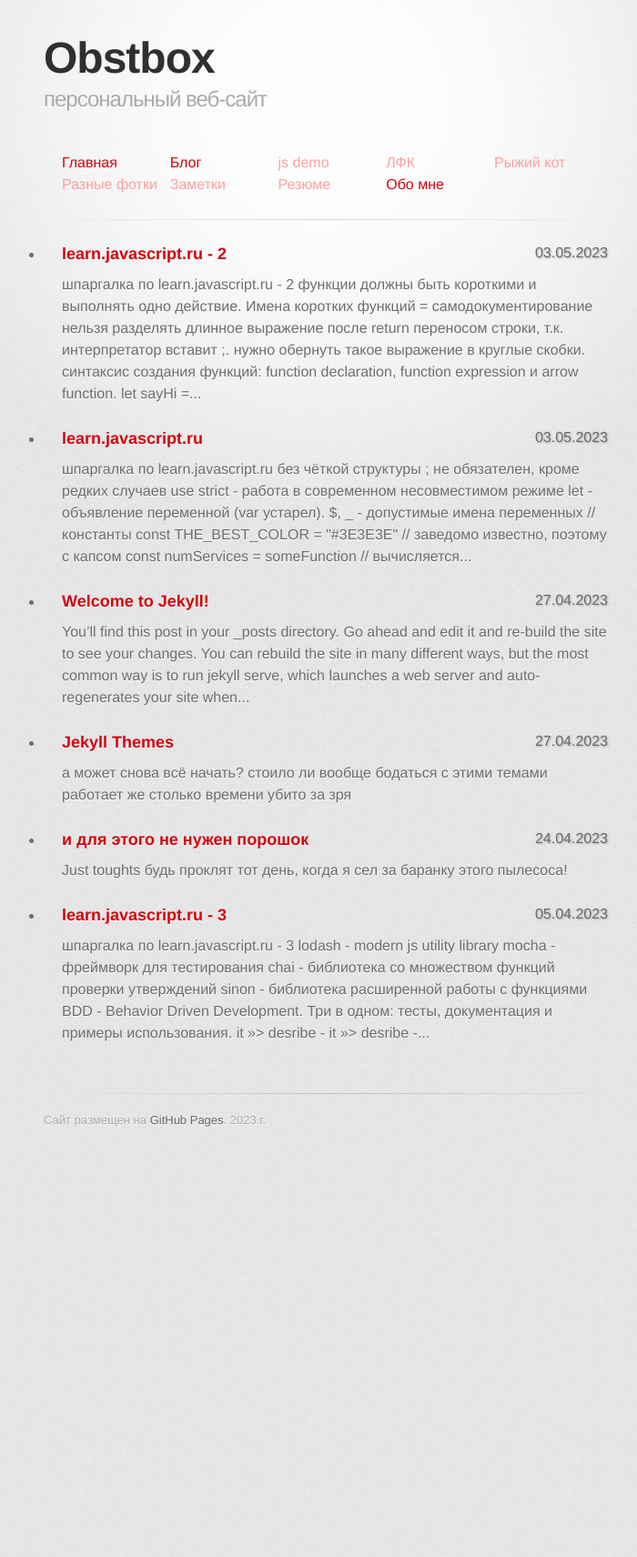
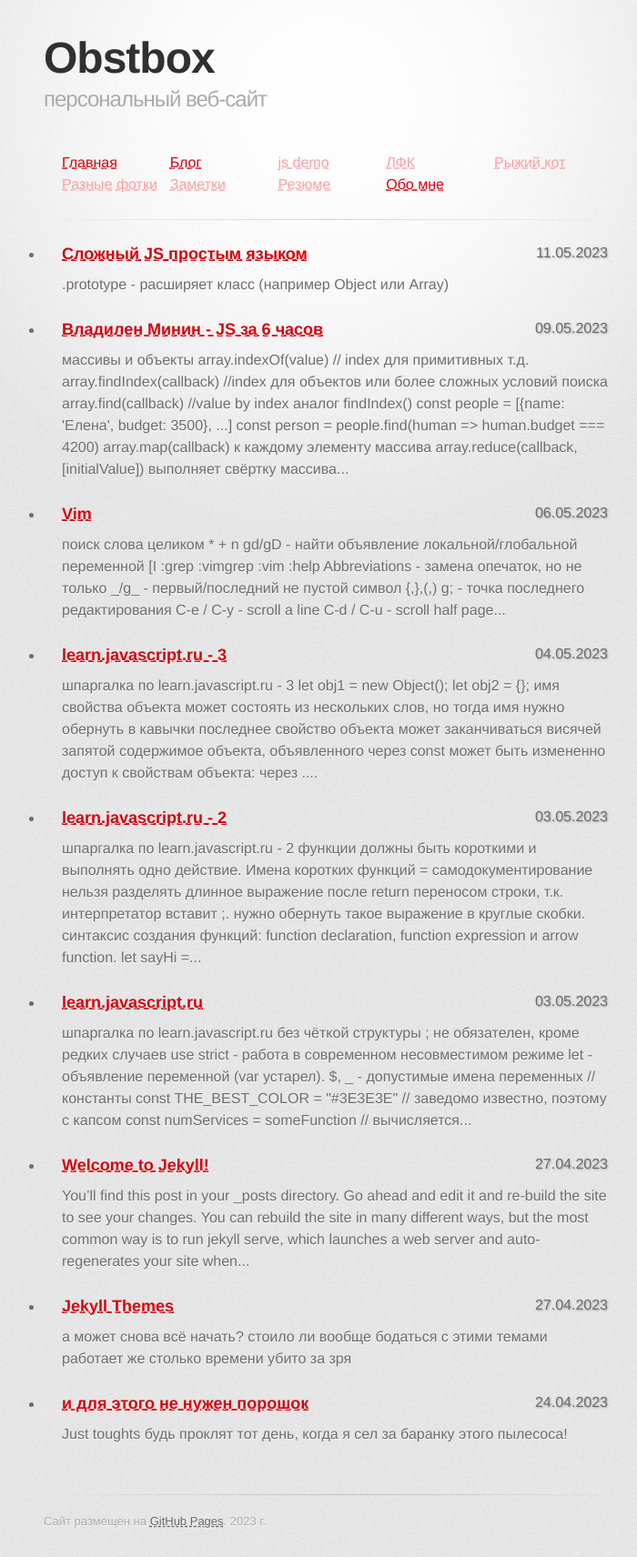
Before and after one commit to Obstbox/jekyll-heavy-duty, a Jekyll site: the page built from docs/blog.md, in a window 1280 px wide. Shown: the whole page at 91% size, without its empty margins (282-982 px from the left). Built offline with Jekyll 4.4.1, drawn with Linux system fonts in a browser that asks for light colours; some web fonts are replaced; before the commit the page ends 1271 px from its top, so only the background shows below that.

Commit message:
random posts, unfinished

````diff
--- a/docs/_posts/2023-04-05-learn-javascript-ru-3.md
+++ /dev/null
@@ -1,15 +0,0 @@
----
-layout: post
-title: learn.javascript.ru - 3
----
-
-### шпаргалка по {{ page.title }}
-
-[lodash](https://lodash.com) - modern js utility library
-[mocha](https://mochajs.org) - фреймворк для тестирования
-[chai](https://chaijs.com) - библиотека со множеством функций проверки утверждений
-[sinon](https://sinonjs.org) - библиотека расширенной работы с функциями
-
-__BDD__ - Behavior Driven Development. Три в одном: тесты, _документация_ и _примеры использования_.
-
-`it` >>> `desribe - it` >>> `desribe - it.only`
--- a/docs/_posts/2023-05-03-learn-javascript-ru-2.md
+++ b/docs/_posts/2023-05-03-learn-javascript-ru-2.md
@@ -27,3 +27,19 @@ _function declaration_ достпуна только внурти своего
 _function expression_ выполняются только тогда, когда до них доходит выполнение скрипта. расширить её область видимости
 можно перекрыв _более глобальную_ переменную
 многострочные _стрелочные функции_ нужно оборачивать в `{}` и _обязательно_ использовать `return`, чтобы вернуть результат
+
+---
+
+[lodash](https://lodash.com) - modern js utility library
+[mocha](https://mochajs.org) - фреймворк для тестирования
+[chai](https://chaijs.com) - библиотека со множеством функций проверки утверждений
+[sinon](https://sinonjs.org) - библиотека расширенной работы с функциями
+
+__BDD__ - Behavior Driven Development. Три в одном: тесты, _документация_ и _примеры использования_.
+
+`it` -> `desribe - it` -> `desribe - it.only`
+
+
+[babel](https://babeljs.io) - переписывает современный js в предыдущий стандарт (см. _полифил, corejs_,
+[polyfill](https://polyfill.io))
+__полифилы__ позволяют использовать _новые_ возможности стандарта в _разных_/_старых_ браузерах/движках
--- /dev/null
+++ b/docs/_posts/2023-05-04-learn-javascript-ru-3.md
@@ -0,0 +1,62 @@
+---
+layout: post
+title: learn.javascript.ru - 3
+---
+
+### шпаргалка по {{ page.title }}
+
+`let obj1 = new Object();`
+`let obj2 = {};`
+
+имя свойства объекта может состоять из _нескольких слов_, но тогда имя нужно обернуть в кавычки
+последнее свойство объекта может заканчиваться _висячей_ запятой
+содержимое объекта, объявленного через _const_ может быть измененно
+доступ к свойствам объекта: через `.` или `[]`
+- `obj.["value long name"]` - (_только так_ можно обратиться к именам, содержащим пробел)
+- `obj.[key]    // key = "age"` - подстановка имени свойства
+- _литеральная_ нотация (\*)
+- составные конструкции (\*\*)
+
+```js
+let fruit = prompt(...)         // fruit = apple
+let bag = {
+    [fruit]: 5,                   // (*)
+    [fruit + 'Computers']: 3,     // appleComputers (**)
+};
+```
+
+часто имена свойств и переменных совпадают. тогда:
+```js
+function makeUser(name, age) {
+    return {
+        name: name,
+        age: age,
+
+    // == тоже самое ==
+    return {
+        name,
+        age,
+    // ================
+    };
+}
+```
+
+---
+
+для _имен свойств_ нет ограничений как для _обычных переменных_ (кроме `__proto__`). `var.let`, `var.for`, `var.return`
+и `var.7` допустимы
+
+ключи свойств могут быть строками (помним про `+val`) или символами
+в javascript можно получить доступ к __любому__ свойству. если оно не существует, ошибки не будет, а будет `undefined`
+можно проверить оператором `in`: `alert( "age" in user);  // true или false`
+особенность `in` в том, что свойство может на самом деле _существовать_, но его значение равно `undefined` (что на
+самом деле редкость)
+
+перебор свойств: `for - in`
+`for (let key in user) { ... } // часто (let prop ...)`
+
+клонирование:
+- `let clone = {}; for (let key in user) { clone[key] = user[key];}`
+- `Object.assign(dest, [src1, src2, ...])   // изменяет dest`
+- `let clone = Object.assign({}, src);      // возвращает в clone`
+- `clone = {...src}                         // через оператор расширения`
--- /dev/null
+++ b/docs/_posts/2023-05-06-vim.md
@@ -0,0 +1,15 @@
+---
+layout: post
+---
+
+поиск слова целиком `*` + `n`
+`gd`/`gD` - найти объявление локальной/глобальной переменной
+`[I`
+`:grep` `:vimgrep` `:vim`
+`:help Abbreviations` - замена опечаток, но не только
+`_`/`g_` - первый/последний не пустой символ
+`{,},(,)`
+`g;` - точка последнего редактирования
+`C-e` / `C-y` - scroll a line
+`C-d` / `C-u` - scroll half page
+`C-f` / `C-b` - scroll whole page
--- /dev/null
+++ b/docs/_posts/2023-05-09-vladilen-js.md
@@ -0,0 +1,97 @@
+---
+layout: post
+title: Владилен Минин - JS за 6 часов
+---
+
+### массивы и объекты
+
+`array.indexOf(value) // index` для примитивных т.д.
+`array.findIndex(callback) //index` для объектов или более сложных условий поиска
+`array.find(callback) //value by index` аналог _findIndex()_
+```js
+const people = [{name: 'Елена', budget: 3500}, ...]
+const person = people.find(human => human.budget === 4200)
+```
+`array.map(callback)` к каждому элементу массива
+`array.reduce(callback, [initialValue])` выполняет _свёртку массива_ с
+сохранением промежуточного результата
+
+```js
+// деструктуризация массива. вместо
+const name = person.name
+const age  = person.age
+...
+const {name, age} = person
+const {name, sex = 'male', age} = person // значение по умолчанию
+```
+
+в описании метода объекта слово `function` не обязательно
+`for in` __плох тем__, что проходит не только по _объекту_, но и по его
+_прототипу (\_proto)_
+```js
+for (let key in person) {
+    if (person.hasOwnProperty(key)) {
+        ... // вот так безопасно
+    }
+}
+
+// или
+const keys = Object.keys(person)
+keys.forEach(callback(key)) {}
+
+// или
+Object.keys.forEach(callback(key)) {}
+```
+
+__Контекст__. В _js_ можно вызывать методы у методов. В некоторых случаях
+_this_ теряется (например, _function_ создает свой контекст). поэтому:
+- функция-обертка
+- метод `bind()`. грубо говоря, позволяет в __метод__ _одного_ объекта передать
+  _другой_ объект. возвращает функцию. можно передавать параметы.
+- метод `call()` - суть таже, но выполнение сразу.
+- метод `apply()` - как `call()`, но принимает только 2 параметра: объект и
+  массив аргуметров.
+
+### асинхронка
+1. передача коллбеков
+2. промисы
+3. async - await
+
+__промисы__ позволяют избежать _callback hell_.
+`const promise = new Promise( (resolve, reject) => {} )`
+`// resolve() - основной код`
+`// reject() - когда что-то пошло не так`
+
+методы:
+- `.then()`
+- `.catch()`
+- `.finally()`
+
+```js
+const getData = () => new Promise(resolve => resolve([
+    1, 1, 2, 3, 5, 8, 13, 21
+]))
+getData().then( data => console.log(data))
+```
+
+`async` - `await`  и `try - catch - finally` вместо `reject()`
+
+### DOM
+
+`window.prompt()`
+`window.confirm()`
+```js
+const heading = document.getElementById('special-class')
+console.dir(heading)    // dir VS log
+heading.style.color = "red"
+heading.style.textAlign = "center"  // camelCase(js) vs kebab-case(css)
+```
+
+`getElementsByClassNames()[]` и `getElementsByTagNames()[]` считаются
+устаревшими и медленными. `querySelector()` вместно них (вернет _первое_ совпадение).
+```js
+const heading2 = document.querySelector('h2')
+const heading3 = heading2.nextElementSibling
+const h2list = document.querySelectorAll('h2')
+const heading4 = h2list[1]
+```
--- /dev/null
+++ b/docs/_posts/2023-05-11-vladilen-hard-js.md
@@ -0,0 +1,6 @@
+---
+layout: post
+title: Сложный JS простым языком
+---
+
+`.prototype` - расширяет класс (например _Object_ или _Array_)
--- a/docs/assets/css/style.scss
+++ b/docs/assets/css/style.scss
@@ -17,7 +17,7 @@ nav.head-nav a {
 }
 
 p {
-    text-align: justify;
+    // text-align: justify;
     // text-indent: 1.2em;
 }
 
@@ -49,6 +49,11 @@ div.bio figure {
 
 div.bio > div {
     margin-top: 1em;
+}
+
+a {
+    text-decoration: underline;
+    text-decoration-style: dashed;
 }
 
 a:hover {
````
Also changed, not shown: docs/_posts/2023-05-03-learn-javascript-ru-1.md (+1 -0 lines).
